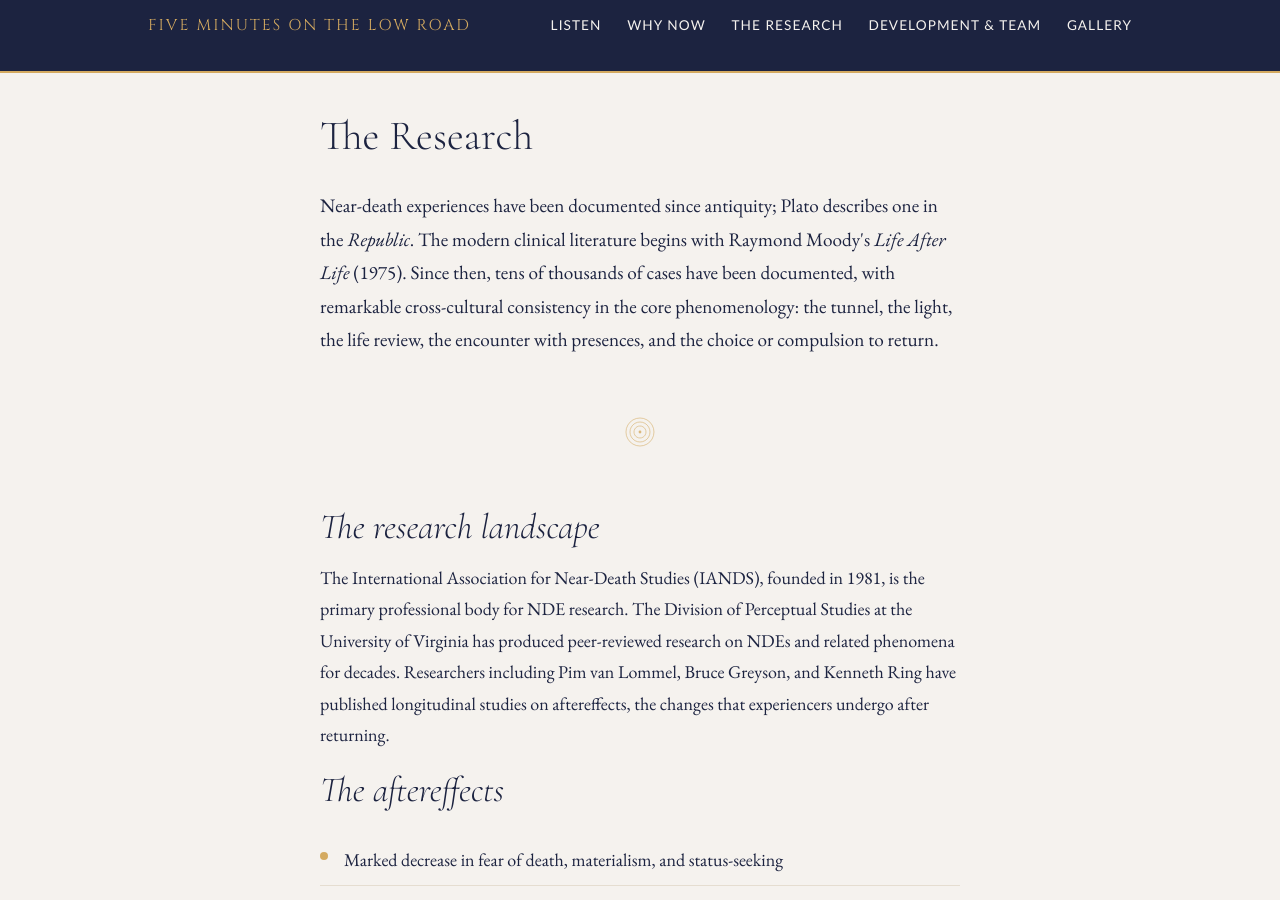
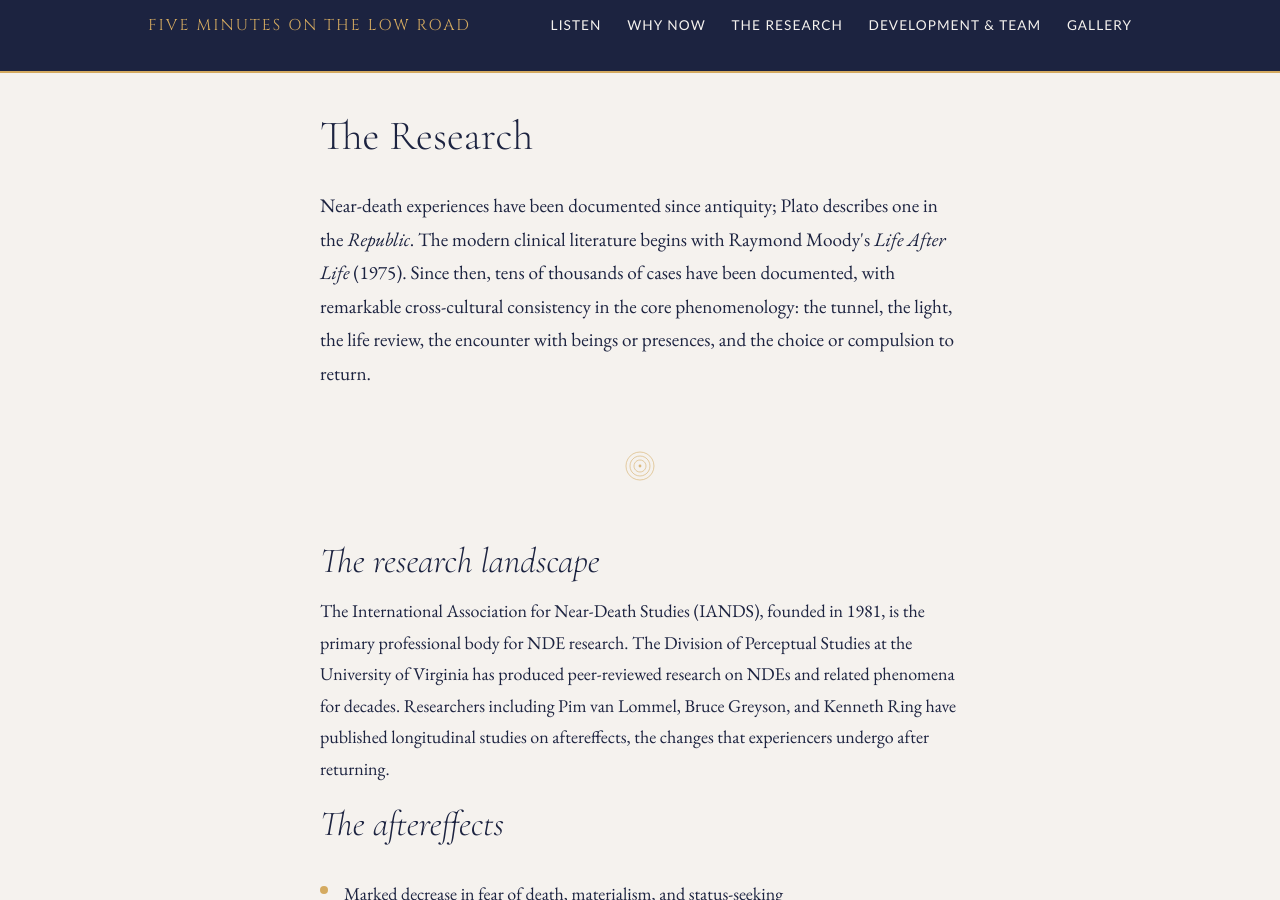
Before and after one commit to CharlesTBetz/5mlowroad, a Jekyll site: the page built from research.md, in a window 1280 px wide and 900 px high. Built offline with Jekyll 4.4.1, drawn with Linux system fonts in a browser that asks for light colours.

Commit message:
Research: "beings or presences" in the phenomenology list
Mirrors the Greyson NDE Scale's "being or presence"; more recognizable to the
IANDS/clinical audience than "presences" alone.

Co-Authored-By: Claude Opus 4.8 (1M context) <noreply@anthropic.com>
Claude-Session: https://claude.ai/code/session_015cRxXaB5iadv9MAFDv9jfY

```diff
--- a/research.md
+++ b/research.md
@@ -5,7 +5,7 @@ description: Five Minutes on the Low Road is grounded in decades of clinical NDE
 permalink: /research/
 ---
 
-<p class="lead">Near-death experiences have been documented since antiquity; Plato describes one in the <em>Republic</em>. The modern clinical literature begins with Raymond Moody's <em>Life After Life</em> (1975). Since then, tens of thousands of cases have been documented, with remarkable cross-cultural consistency in the core phenomenology: the tunnel, the light, the life review, the encounter with presences, and the choice or compulsion to return.</p>
+<p class="lead">Near-death experiences have been documented since antiquity; Plato describes one in the <em>Republic</em>. The modern clinical literature begins with Raymond Moody's <em>Life After Life</em> (1975). Since then, tens of thousands of cases have been documented, with remarkable cross-cultural consistency in the core phenomenology: the tunnel, the light, the life review, the encounter with beings or presences, and the choice or compulsion to return.</p>
 
 {% include divider.html %}
 
```
